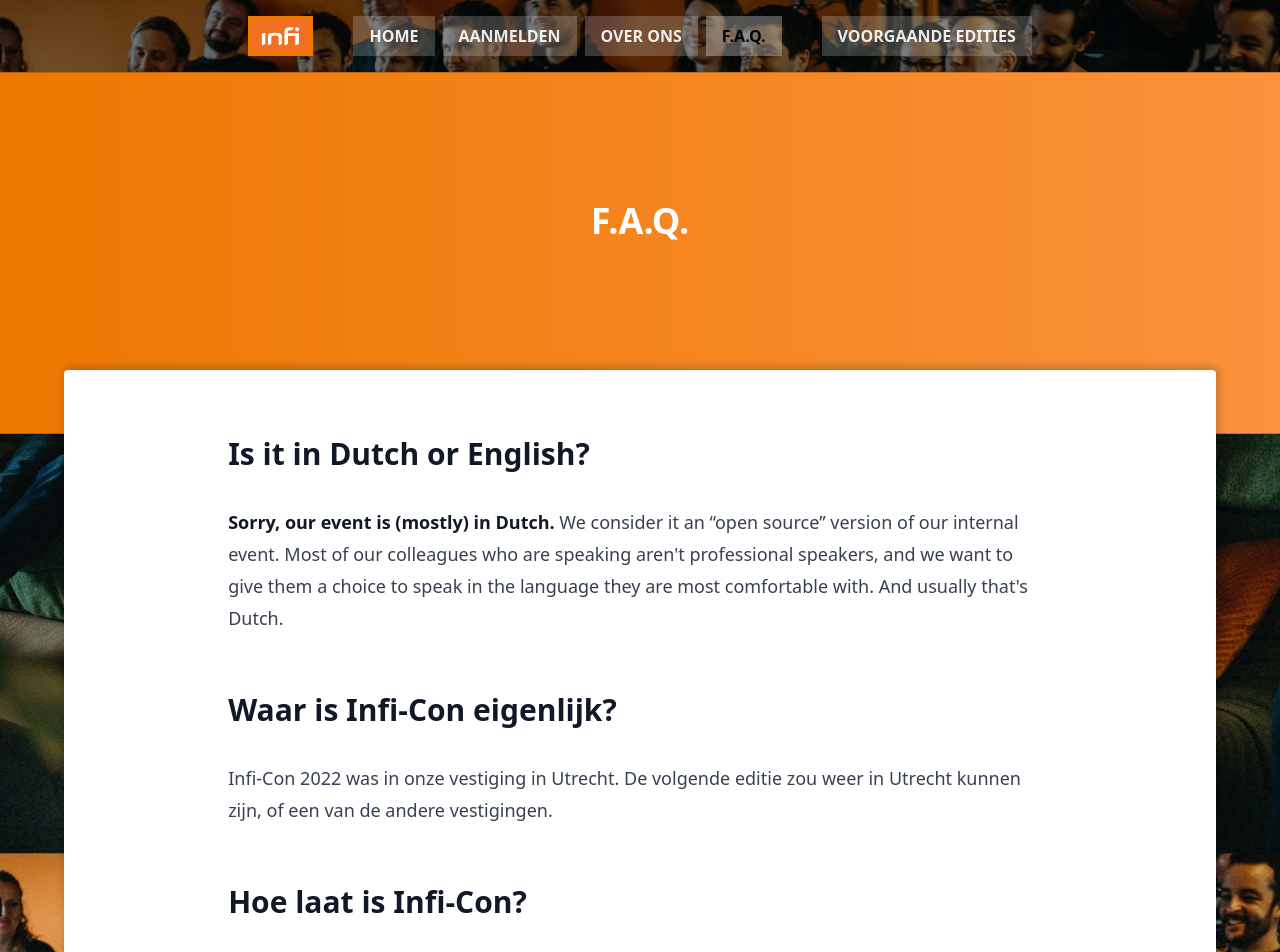
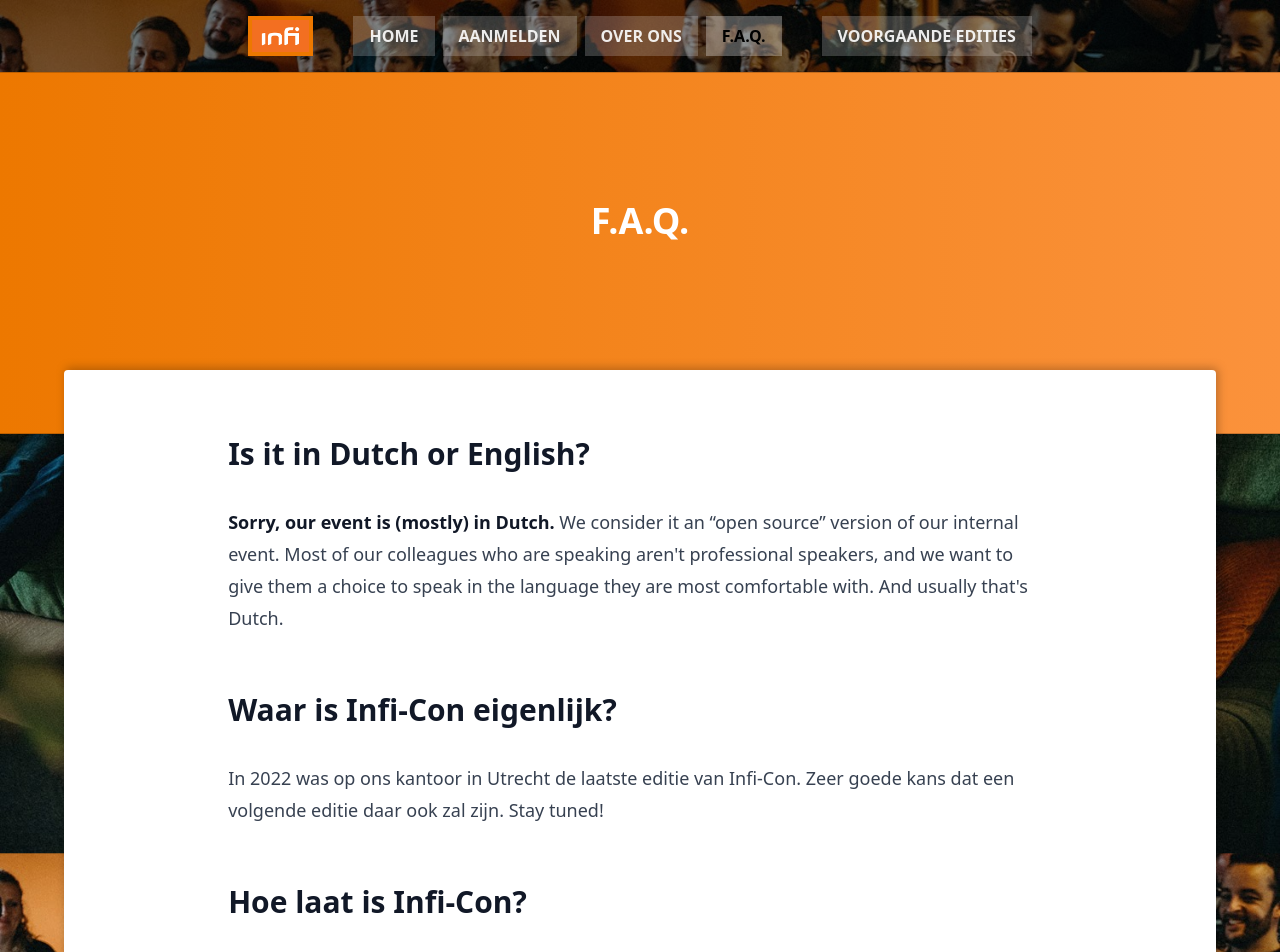
Before and after one commit to infi-nl/con.infi.nl, a SvelteKit app: page /faq in a window 1280 px wide. Shown: the top 952 px of the page. Built offline with nearby package versions, Linux system fonts and the light colour scheme.

Commit message:
Feedback: update FAQ page

```diff
--- a/src/routes/faq/+page.svelte
+++ b/src/routes/faq/+page.svelte
@@ -1,7 +1,7 @@
 <script>
   import SimplePageContent from '$lib/components/SimplePageContent.svelte';
   import SimplePageHeader from '$lib/components/SimplePageHeader.svelte';
-  import A from "$lib/components/A.svelte";
+  import A from '$lib/components/A.svelte';
 </script>
 
 <SimplePageHeader>F.A.Q.</SimplePageHeader>
@@ -17,7 +17,8 @@
   <h2>Waar is Infi-Con eigenlijk?</h2>
 
   <p>
-    Infi-Con 2022 was in onze vestiging in Utrecht. De volgende editie zou weer in Utrecht kunnen zijn, of een van de andere vestigingen.
+    In 2022 was op ons kantoor in Utrecht de laatste editie van Infi-Con. Zeer goede kans dat een volgende editie daar ook zal zijn. Stay
+    tuned!
   </p>
 
   <h2>Hoe laat is Infi-Con?</h2>
```
